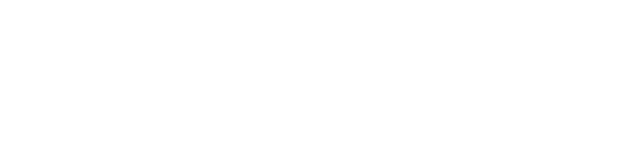
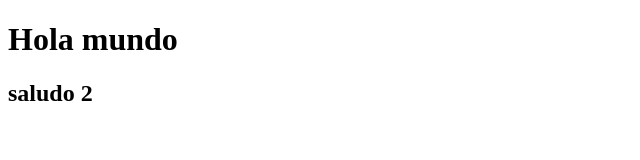
Before and after one commit to IEVN1002-21000523/intro-git, a plain HTML site: page index.html in a window 1280 px wide. Shown: the whole page, without its empty margins (0-640 px from the left). Drawn offline with Linux system fonts and the light colour scheme.

Commit message:
segundo commit del proyecto

```diff
--- a/index.html
+++ b/index.html
@@ -6,6 +6,7 @@
     <title>Document</title>
 </head>
 <body>
-
+    <h1>Hola mundo </h1>
+    <h2>saludo 2 </h2>
 </body>
 </html>
```
